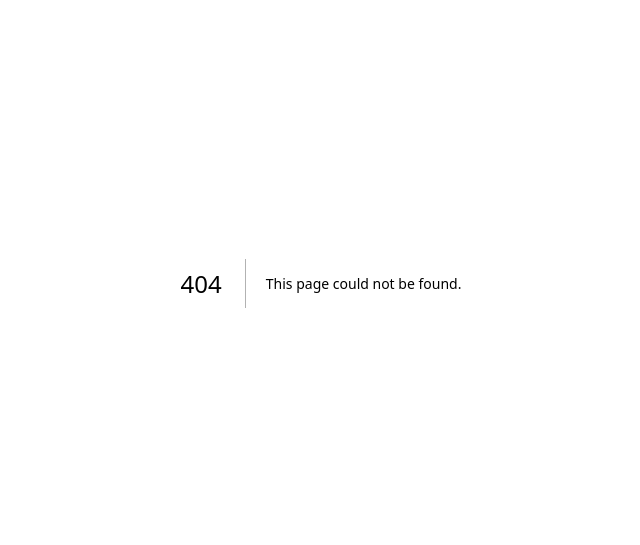
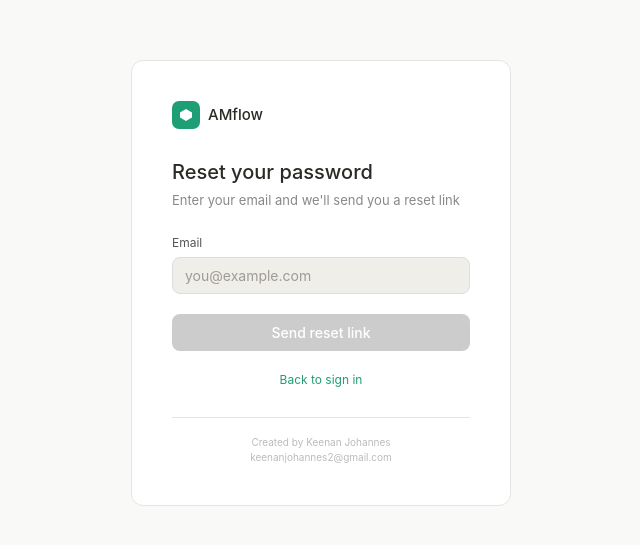
Before and after one commit to keenanjohannes2-beep/amflow, a Next.js app: page /forgot-password in a window 1280 px wide. Before the commit this address had no page. Shown: the part 117-662 px from the top of the page, without its empty margins (319-959 px from the left). Built offline with nearby package versions, Linux system fonts and the light colour scheme; no server answers.

Commit message:
Add password reset flow (forgot + reset pages)

```diff
--- /dev/null
+++ b/app/forgot-password/page.tsx
@@ -0,0 +1,90 @@
+'use client'
+import { useState } from 'react'
+import { supabase } from '@/lib/supabase'
+
+export default function ForgotPasswordPage() {
+  const [email, setEmail] = useState('')
+  const [sent, setSent] = useState(false)
+  const [error, setError] = useState('')
+  const [loading, setLoading] = useState(false)
+
+  const handleReset = async () => {
+    setLoading(true)
+    setError('')
+    const { error } = await supabase.auth.resetPasswordForEmail(email, {
+      redirectTo: 'https://amflow-ten.vercel.app/reset-password',
+    })
+    if (error) {
+      setError(error.message)
+      setLoading(false)
+    } else {
+      setSent(true)
+      setLoading(false)
+    }
+  }
+
+  if (sent) {
+    return (
+      <div style={{ minHeight: '100vh', display: 'flex', alignItems: 'center', justifyContent: 'center', background: '#f9f9f8' }}>
+        <div style={{ background: 'white', border: '0.5px solid #e5e5e5', borderRadius: 12, padding: '40px', width: '100%', maxWidth: 380, textAlign: 'center' }}>
+          <div style={{ width: 48, height: 48, borderRadius: 24, background: '#E8F5F0', display: 'flex', alignItems: 'center', justifyContent: 'center', margin: '0 auto 20px' }}>
+            <svg width="24" height="24" viewBox="0 0 24 24" fill="none" stroke="#1D9E75" strokeWidth="2"><path d="M22 2L11 13"/><path d="M22 2L15 22L11 13L2 9L22 2Z"/></svg>
+          </div>
+          <h1 style={{ fontSize: 20, fontWeight: 500, marginBottom: 8 }}>Check your email</h1>
+          <p style={{ fontSize: 13, color: '#888', marginBottom: 4 }}>We sent a password reset link to:</p>
+          <p style={{ fontSize: 14, fontWeight: 500, color: '#333', marginBottom: 20 }}>{email}</p>
+          <p style={{ fontSize: 12, color: '#aaa' }}>Didn't receive it?{' '}
+            <a href="/forgot-password" style={{ color: '#1D9E75', textDecoration: 'none' }}>Try again</a>
+          </p>
+          <a href="/login" style={{ display: 'inline-block', marginTop: 20, fontSize: 13, color: '#1D9E75', textDecoration: 'none' }}>Back to sign in</a>
+        </div>
+      </div>
+    )
+  }
+
+  return (
+    <div style={{ minHeight: '100vh', display: 'flex', alignItems: 'center', justifyContent: 'center', background: '#f9f9f8' }}>
+      <div style={{ background: 'white', border: '0.5px solid #e5e5e5', borderRadius: 12, padding: '40px', width: '100%', maxWidth: 380 }}>
+        <div style={{ display: 'flex', alignItems: 'center', gap: 8, marginBottom: 28 }}>
+          <div style={{ width: 28, height: 28, borderRadius: 7, background: '#1D9E75', display: 'flex', alignItems: 'center', justifyContent: 'center' }}>
+            <svg width="16" height="16" viewBox="0 0 16 16" fill="white"><path d="M8 2L14 5.5V10.5L8 14L2 10.5V5.5L8 2Z"/></svg>
+          </div>
+          <span style={{ fontWeight: 500, fontSize: 15 }}>AMflow</span>
+        </div>
+
+        <h1 style={{ fontSize: 20, fontWeight: 500, marginBottom: 4 }}>Reset your password</h1>
+        <p style={{ fontSize: 13, color: '#888', marginBottom: 24 }}>Enter your email and we'll send you a reset link</p>
+
+        <div style={{ marginBottom: 20 }}>
+          <label style={{ fontSize: 12, color: '#555', display: 'block', marginBottom: 5 }}>Email</label>
+          <input
+            type="email"
+            value={email}
+            onChange={e => setEmail(e.target.value)}
+            placeholder="you@example.com"
+            style={{ width: '100%', padding: '9px 12px', borderRadius: 8, border: '0.5px solid #ddd', fontSize: 14, outline: 'none' }}
+          />
+        </div>
+
+        {error && <p style={{ fontSize: 12, color: '#E24B4A', marginBottom: 14 }}>{error}</p>}
+
+        <button
+          onClick={handleReset}
+          disabled={loading || !email}
+          style={{ width: '100%', padding: '10px', borderRadius: 8, background: email ? '#1D9E75' : '#ccc', color: 'white', border: 'none', fontSize: 14, fontWeight: 500, cursor: email ? 'pointer' : 'not-allowed' }}
+        >
+          {loading ? 'Sending...' : 'Send reset link'}
+        </button>
+
+        <p style={{ fontSize: 12, color: '#888', textAlign: 'center', marginTop: 20 }}>
+          <a href="/login" style={{ color: '#1D9E75', textDecoration: 'none' }}>Back to sign in</a>
+        </p>
+
+        <div style={{ marginTop: 28, paddingTop: 16, borderTop: '0.5px solid #e5e5e5', textAlign: 'center' }}>
+          <div style={{ fontSize: 10, color: '#bbb', lineHeight: 1.6 }}>Created by Keenan Johannes</div>
+          <div style={{ fontSize: 10, color: '#bbb' }}>keenanjohannes2@gmail.com</div>
+        </div>
+      </div>
+    </div>
+  )
+}
--- a/app/login/page.tsx
+++ b/app/login/page.tsx
@@ -48,7 +48,10 @@ export default function LoginPage() {
         </div>
 
         <div style={{ marginBottom: 20 }}>
-          <label style={{ fontSize: 12, color: '#555', display: 'block', marginBottom: 5 }}>Password</label>
+          <div style={{ display: 'flex', justifyContent: 'space-between', alignItems: 'center', marginBottom: 5 }}>
+            <label style={{ fontSize: 12, color: '#555' }}>Password</label>
+            <a href="/forgot-password" style={{ fontSize: 12, color: '#1D9E75', textDecoration: 'none' }}>Forgot password?</a>
+          </div>
           <input
             type="password"
             value={password}
```
Also changed, not shown: app/reset-password/page.tsx (added, +105 -0 lines).
